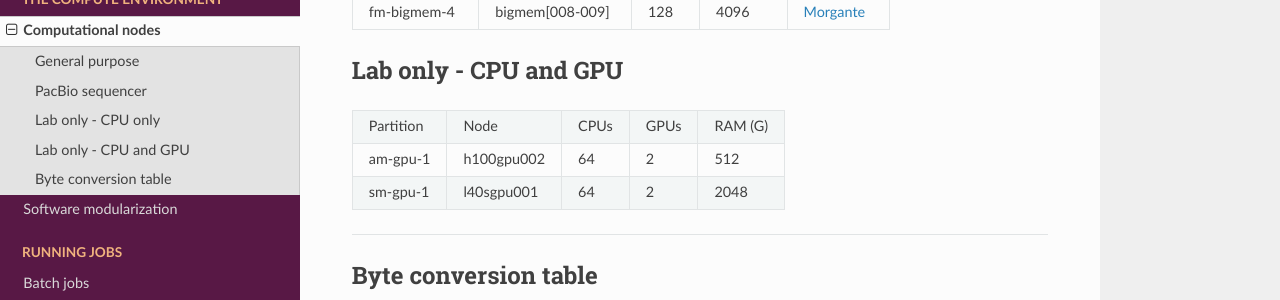
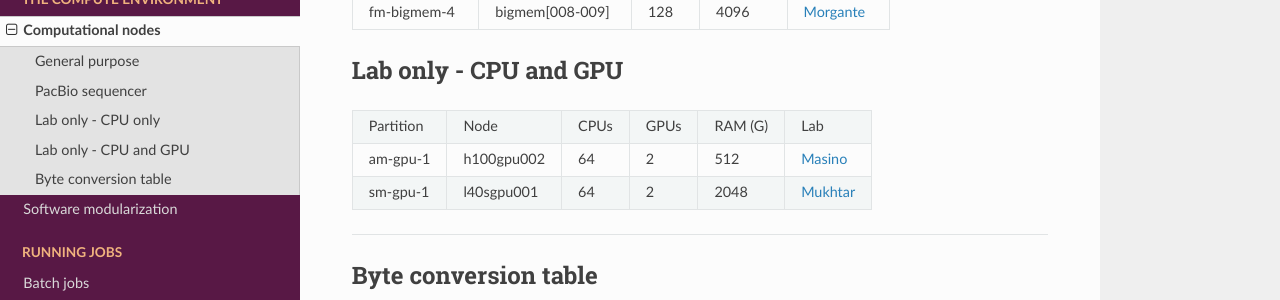
Before and after one commit to amalgamaria/secretariat, a Sphinx documentation site: the page built from docs/compute/nodes.rst, in a window 1280 px wide and 900 px high, scrolled down 1529 px. Shown: the part 141-441 px from the top of the window. Built offline with Sphinx 7.4.7 and the Read the Docs theme 3.1.0, drawn with Linux system fonts in a browser that asks for light colours; pages that are not in the unit, such as notebooks, are missing from menus.

Commit message:
Add biosketch links for amasino, mshahid

```diff
--- a/docs/compute/nodes.rst
+++ b/docs/compute/nodes.rst
@@ -74,13 +74,13 @@ Lab only - CPU only
 Lab only - CPU and GPU
 ----------------------
 
-+------------------+-----------------------+------------+---------------+---------------+
-| Partition        | Node                  | CPUs	| GPUs          | RAM (G)	|
-+------------------+-----------------------+------------+---------------+---------------+
-| am-gpu-1         | h100gpu002            | 64         | 2             | 512           |
-+------------------+-----------------------+------------+---------------+---------------+
-| sm-gpu-1         | l40sgpu001            | 64         | 2             | 2048          |
-+------------------+-----------------------+------------+---------------+---------------+
++------------------+-----------------------+------------+---------------+---------------+--------------------+
+| Partition        | Node                  | CPUs	| GPUs          | RAM (G)	| Lab                |
++------------------+-----------------------+------------+---------------+---------------+--------------------+
+| am-gpu-1         | h100gpu002            | 64         | 2             | 512           | `Masino`_          |
++------------------+-----------------------+------------+---------------+---------------+--------------------+
+| sm-gpu-1         | l40sgpu001            | 64         | 2             | 2048          | `Mukhtar`_         |
++------------------+-----------------------+------------+---------------+---------------+--------------------+
 
 __________
 
@@ -120,3 +120,5 @@ When looking at file sizes or assessing specs, it is good to bear in mind the eq
 .. _Konkel: https://scienceweb.clemson.edu/chg/dr-miriam-konkel
 .. _Morgante: https://scienceweb.clemson.edu/chg/dr-fabio-morgante
 .. _Witt Dillon: https://scienceweb.clemson.edu/chg/dr-kelsey-witt-dillon
+.. _Masino: https://scienceweb.clemson.edu/chg/dr-aaron-j-masino
+.. _Mukhtar: https://scienceweb.clemson.edu/chg/dr-shahid-m-mukhtar
```
